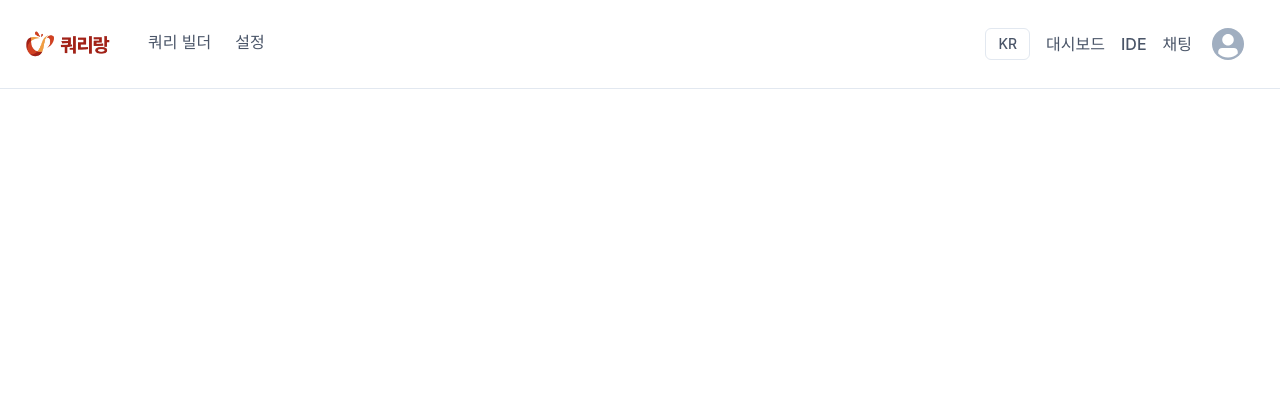
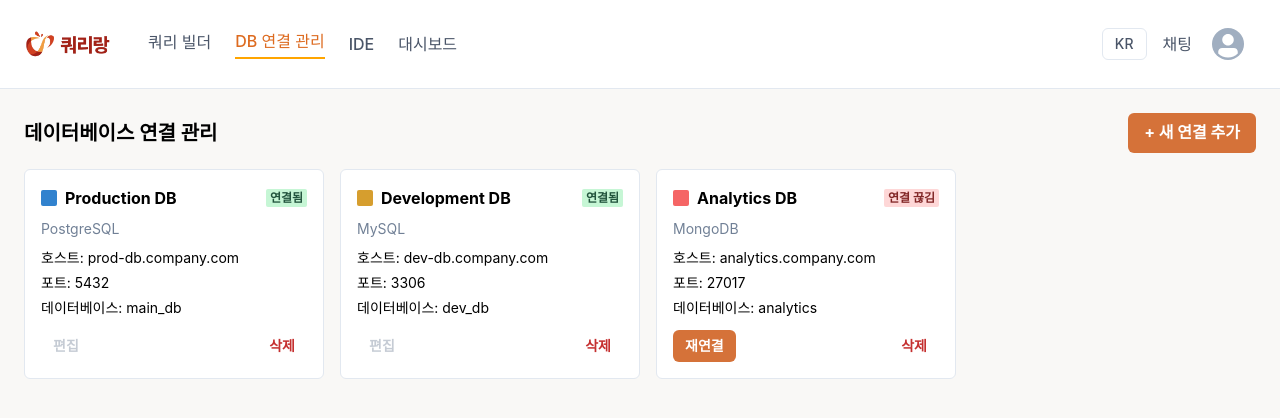
Before and after one commit to with-query/webide-react-fe, a React (Vite) app in the folder code-editor/: page /DBConnect in a window 1280 px wide. Shown: the top 418 px of the page. Built offline with nearby package versions, Linux system fonts and the light colour scheme.

Commit message:
헤더 수정 및 DB 연결 관리 페이지 생성

```diff
--- a/code-editor/src/App.jsx
+++ b/code-editor/src/App.jsx
@@ -15,6 +15,7 @@ import Editor from "./pages/Editor";
 //import Chat from "./pages/Chat";
 import MyPage from "./pages/MyPage";
 import Workspace from "./pages/Workspace/Workspace";
+import DBConnect from "./pages/DBConnect";
 
 
 
@@ -27,6 +28,7 @@ function App() {
         <Route path="/ide" element={<Editor />} />
         <Route path="/mypage" element={<MyPage />} />
          <Route path="/query-builder" element={<Workspace />} />
+         <Route path="/DBConnect" element={<DBConnect />} />
       </Routes>
     </Router>
   );
--- a/code-editor/src/components/layout/Header.jsx
+++ b/code-editor/src/components/layout/Header.jsx
@@ -83,52 +83,15 @@ const Header = () => {
                     </Text>
                 </NavLink>
 
-                <NavLink to="/settings">
+                <NavLink to="/DBConnect">
                     <Text
                         fontWeight="medium"
                         cursor="pointer"
-                        borderBottom={isActive("/settings") ? "2px solid orange" : "none"}
-                        color={isActive("/settings") ? "orange.500" : "gray.600"}
+                        borderBottom={isActive("/DBConnect") ? "2px solid orange" : "none"}
+                        color={isActive("/DBConnect") ? "orange.500" : "gray.600"}
                         pb={1}
                     >
-                    {t("Settings")}
-                    </Text>
-                </NavLink>
-            </HStack>
-
-            <Spacer />
-
-        {/* 실행/저장/공유 버튼 */}
-        {/*<HStack spacing={3}>
-          <Button colorScheme="orange" size="sm">
-            실행
-          </Button>
-          <Button variant="outline" size="sm"color="gray.600"
-            fontWeight="medium">
-            저장
-          </Button>
-          <Button variant="outline" size="sm"color="gray.600"
-            fontWeight="medium">
-            공유
-          </Button>
-        </HStack>*/}
-
-            {/* 네비게이션 메뉴 (대시보드, IDE, 채팅) */}
-            <HStack spacing={4} ml={6}>
-                <Button size="sm" variant="outline"
-                    color="gray.600"
-                    fontWeight="medium"
-                    onClick={toggleLang}>
-                    {lang.toUpperCase()}
-                </Button>
-                <NavLink to="/dashboard">
-                    <Text
-                        cursor="pointer"
-                        color={isActive("/dashboard") ? "orange.500" : "gray.600"}
-                        borderBottom={isActive("/dashboard") ? "2px solid orange" : "none"}
-                        fontWeight="medium"
-                    >
-                    {t("Dashboard")}
+                    {t("DBConnect")}
                     </Text>
                 </NavLink>
 
@@ -142,6 +105,32 @@ const Header = () => {
                     {t("IDE")}
                     </Text>
                 </NavLink>
+
+                <NavLink to="/dashboard">
+                    <Text
+                        cursor="pointer"
+                        color={isActive("/dashboard") ? "orange.500" : "gray.600"}
+                        borderBottom={isActive("/dashboard") ? "2px solid orange" : "none"}
+                        fontWeight="medium"
+                    >
+                    {t("Dashboard")}
+                    </Text>
+                </NavLink>
+            </HStack>
+
+            <Spacer />
+
+            {/* 네비게이션 메뉴 (대시보드, IDE, 채팅) */}
+            <HStack spacing={4} ml={6}>
+                <Button size="sm" variant="outline"
+                    color="gray.600"
+                    fontWeight="medium"
+                    onClick={toggleLang}>
+                    {lang.toUpperCase()}
+                </Button>
+
+
+
 
                 <NavLink to="/chat">
                     <Text
--- a/code-editor/src/i18n.js
+++ b/code-editor/src/i18n.js
@@ -13,6 +13,7 @@ const resources = {
         "Logout": "로그아웃",
         "Sign Up": "회원가입",
         "My Page": "마이페이지",
+        "DBConnect" : "DB 연결 관리",
 
         "Email or Username": "이메일 또는 아이디",
         "Name": "이름",
@@ -134,6 +135,7 @@ const resources = {
         "Logout": "Logout",
         "Sign Up": "Sign Up",
         "My Page": "My Page",
+        "DBConnect" : "DBConnect",
 
         "Email or Username": "Email or Username",
         "Name": "Name",
--- /dev/null
+++ b/code-editor/src/pages/DBConnect.jsx
@@ -0,0 +1,114 @@
+import {
+  Box,
+  Button,
+  Flex,
+  Text,
+  Heading,
+  useColorModeValue,
+  Badge,
+  VStack,
+} from "@chakra-ui/react";
+import { useState } from "react";
+
+const dummyDBList = [
+  {
+    name: "Production DB",
+    type: "PostgreSQL",
+    host: "prod-db.company.com",
+    port: 5432,
+    dbName: "main_db",
+    status: "connected",
+    color: "blue.500",
+  },
+  {
+    name: "Development DB",
+    type: "MySQL",
+    host: "dev-db.company.com",
+    port: 3306,
+    dbName: "dev_db",
+    status: "connected",
+    color: "yellow.500",
+  },
+  {
+    name: "Analytics DB",
+    type: "MongoDB",
+    host: "analytics.company.com",
+    port: 27017,
+    dbName: "analytics",
+    status: "disconnected",
+    color: "red.400",
+  },
+];
+
+const DBConnect = () => {
+  const [dbList] = useState(dummyDBList);
+
+  const statusText = {
+    connected: "연결됨",
+    disconnected: "연결 끊김",
+  };
+
+  return (
+    <Box p={6} height="90vh" bg="brand.100" color="text.primary">
+      <Flex justify="space-between" align="center" mb={4}>
+        <Heading size="md">데이터베이스 연결 관리</Heading>
+        <Button colorScheme="orange">+ 새 연결 추가</Button>
+      </Flex>
+
+      <Flex gap={4} flexWrap="wrap">
+        {dbList.map((db, index) => (
+          <Box
+            key={index}
+            p={4}
+            borderWidth="1px"
+            borderRadius="md"
+            w="300px"
+            //bg={useColorModeValue("white", "gray.700")}
+            bg="white"
+          >
+            <Flex justify="space-between" align="center" mb={2}>
+              <Flex align="center" gap={2}>
+                <Box
+                  w={4}
+                  h={4}
+                  bg={db.color}
+                  borderRadius="sm"
+                />
+                <Text fontWeight="bold">{db.name}</Text>
+              </Flex>
+              <Badge colorScheme={db.status === "connected" ? "green" : "red"}>
+                {statusText[db.status]}
+              </Badge>
+            </Flex>
+
+            <Text fontSize="sm" color="gray.500" mb={2}>
+              {db.type}
+            </Text>
+
+            <VStack align="start" spacing={1} fontSize="sm" mb={3}>
+              <Text>호스트: {db.host}</Text>
+              <Text>포트: {db.port}</Text>
+              <Text>데이터베이스: {db.dbName}</Text>
+            </VStack>
+
+            <Flex justify="space-between">
+              {db.status === "disconnected" ? (
+                <>
+                  <Button size="sm" colorScheme="yellow">재연결</Button>
+                  <Button size="sm" colorScheme="red" variant="ghost">삭제</Button>
+                </>
+              ) : (
+                <>
+                  <Button size="sm" variant="ghost" isDisabled color="gray.500">편집</Button>
+                  <Button size="sm" colorScheme="red" variant="ghost">삭제</Button>
+                </>
+              )}
+            </Flex>
+          </Box>
+        ))}
+      </Flex>
+    </Box>
+  );
+};
+
+export default DBConnect;
```
